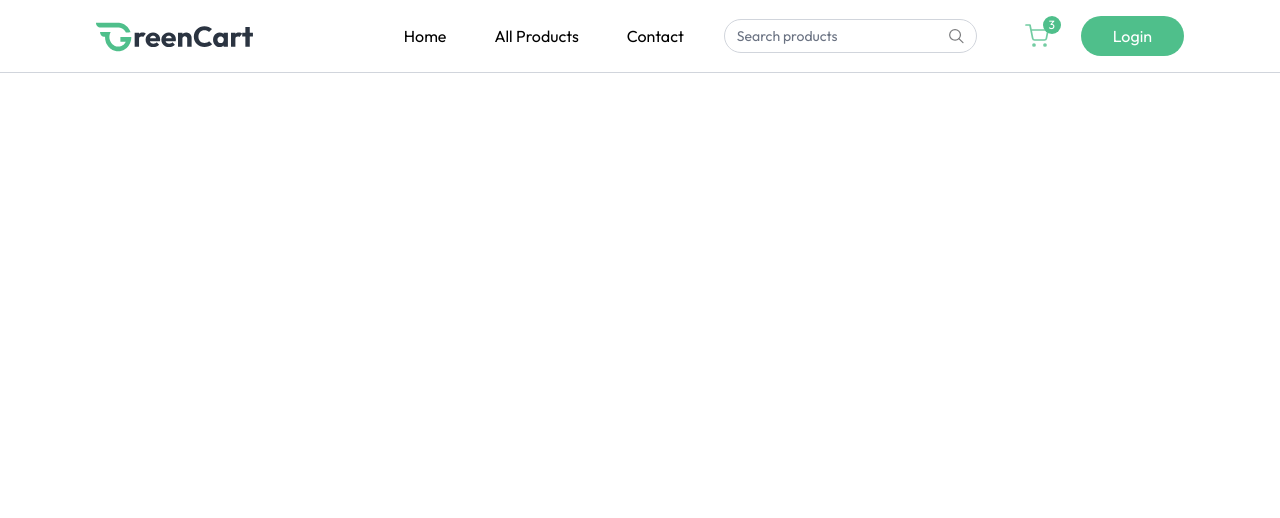
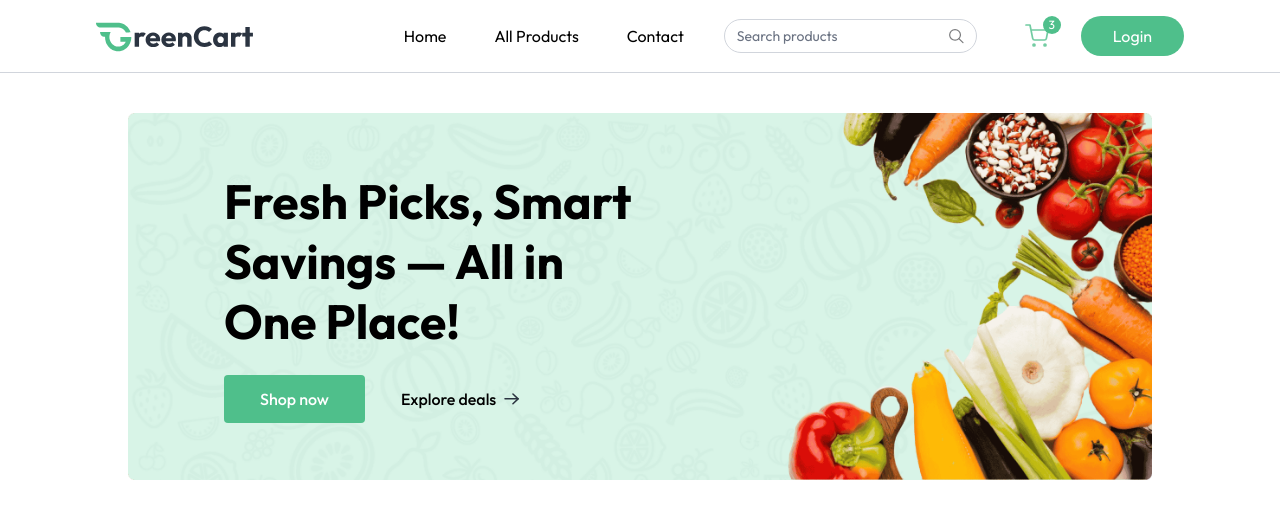
Before and after one commit to diegovilhalva/greencart, a React (Vite) app in the folder client/: page / in a window 1280 px wide. Shown: the top 518 px of the page. Built offline with nearby package versions, Linux system fonts and the light colour scheme.

Commit message:
main banner created

```diff
--- a/client/src/App.jsx
+++ b/client/src/App.jsx
@@ -1,10 +1,19 @@
 import React from 'react'
 import Navbar from './components/Navbar'
+import { Route, Routes, useLocation } from 'react-router'
+import Home from './pages/Home'
 
 const App = () => {
+  const isSellerPath = useLocation().pathname.includes("seller")
   return (
     <div className=''>
-      <Navbar/>
+      {isSellerPath ? null :
+        <Navbar />}
+      <div className={`${isSellerPath ? '' : 'px-6 md:px-16 lg:px-24 xl:px-32'}`}>
+        <Routes>
+          <Route path='/' element={<Home />} />
+        </Routes>
+      </div>
     </div>
   )
 }
--- /dev/null
+++ b/client/src/components/MainBanner.jsx
@@ -0,0 +1,30 @@
+import { Link } from "react-router"
+import { assets } from "../assets/assets"
+
+
+const MainBanner = () => {
+    return (
+        <div className="relative">
+            <img src={assets.main_banner_bg} alt="Banner" className="w-full hidden md:block" />
+            <img src={assets.main_banner_bg_sm} alt="Banner mobile" className="w-full md:hidden" />
+            <div className="absolute inset-0 flex flex-col items-center md:items-start justify-end md:justify-center pb-24 md:pb-0 px-4 md:pl-18 lg:pl-24">
+                <h1 className="text-3xl md:text-4xl lg:text-5xl font-bold text-center md:text-left max-w-72 md:max-w-80 lg:max-w-105 leading-tight lg:leading-15">
+                    Fresh Picks, Smart Savings — All in One Place!
+                </h1>
+
+                <div className="flex items-center mt-6 font-medium ">
+                    <Link to="/products" className="group flex items-center gap-2 py-3 px-7 md:px-9 bg-primary hover:bg-primary-dull transition rounded text-white cursor-pointer">
+                        Shop now
+                        <img className="md:hidden transition group-focus:translate-x-1" src={assets.white_arrow_icon} alt="arrow" />
+                    </Link>
+                    <Link to="/products" className="group hidden md:flex items-center gap-2 px-9 py-3 cursor-pointer">
+                        Explore deals
+                        <img className="transition group-focus:translate-x-1" src={assets.black_arrow_icon} alt="arrow black" />
+                    </Link>
+                </div>
+            </div>
+        </div>
+    )
+}
+
+export default MainBanner
--- /dev/null
+++ b/client/src/pages/Home.jsx
@@ -0,0 +1,12 @@
+import MainBanner from "../components/MainBanner"
+
+
+const Home = () => {
+  return (
+    <div className="mt-10">
+        <MainBanner />
+    </div>
+  )
+}
+
+export default Home
```
